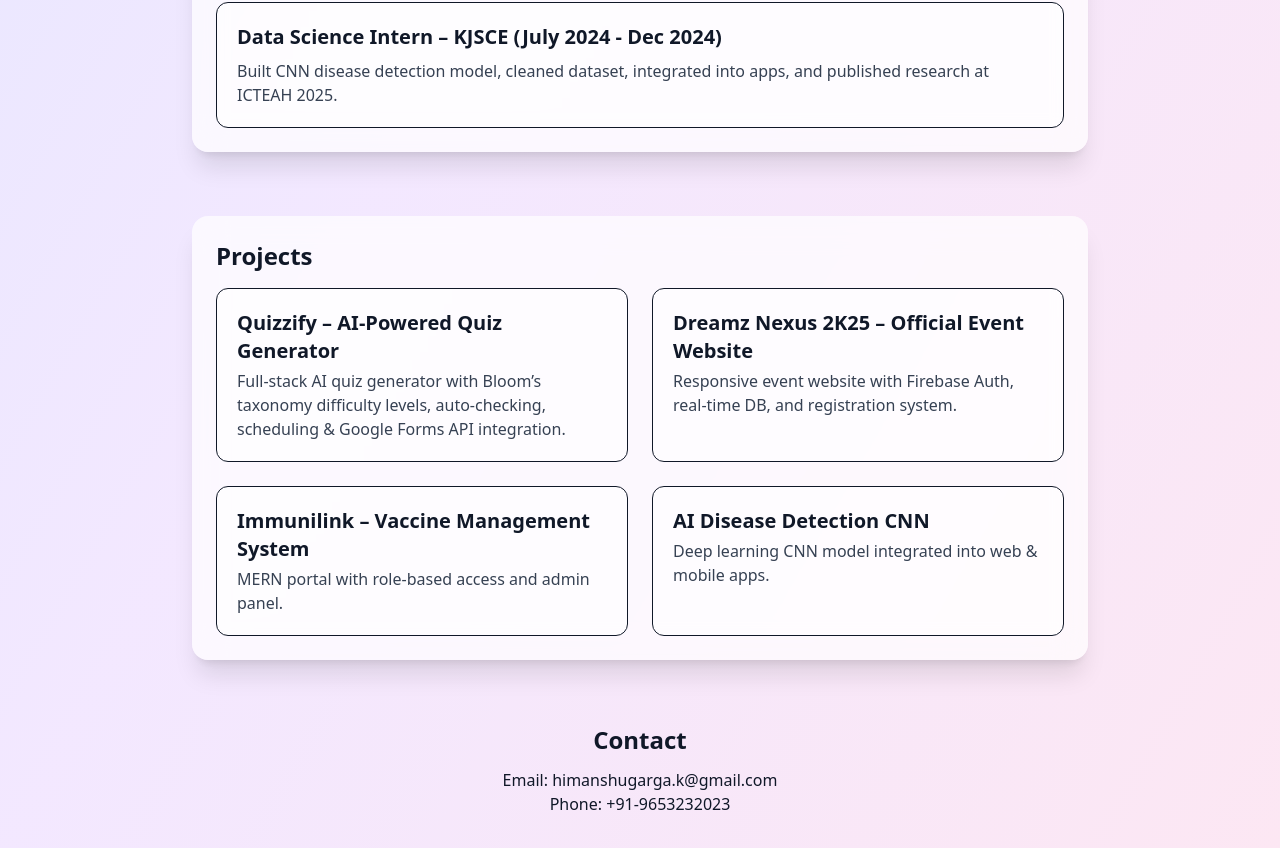
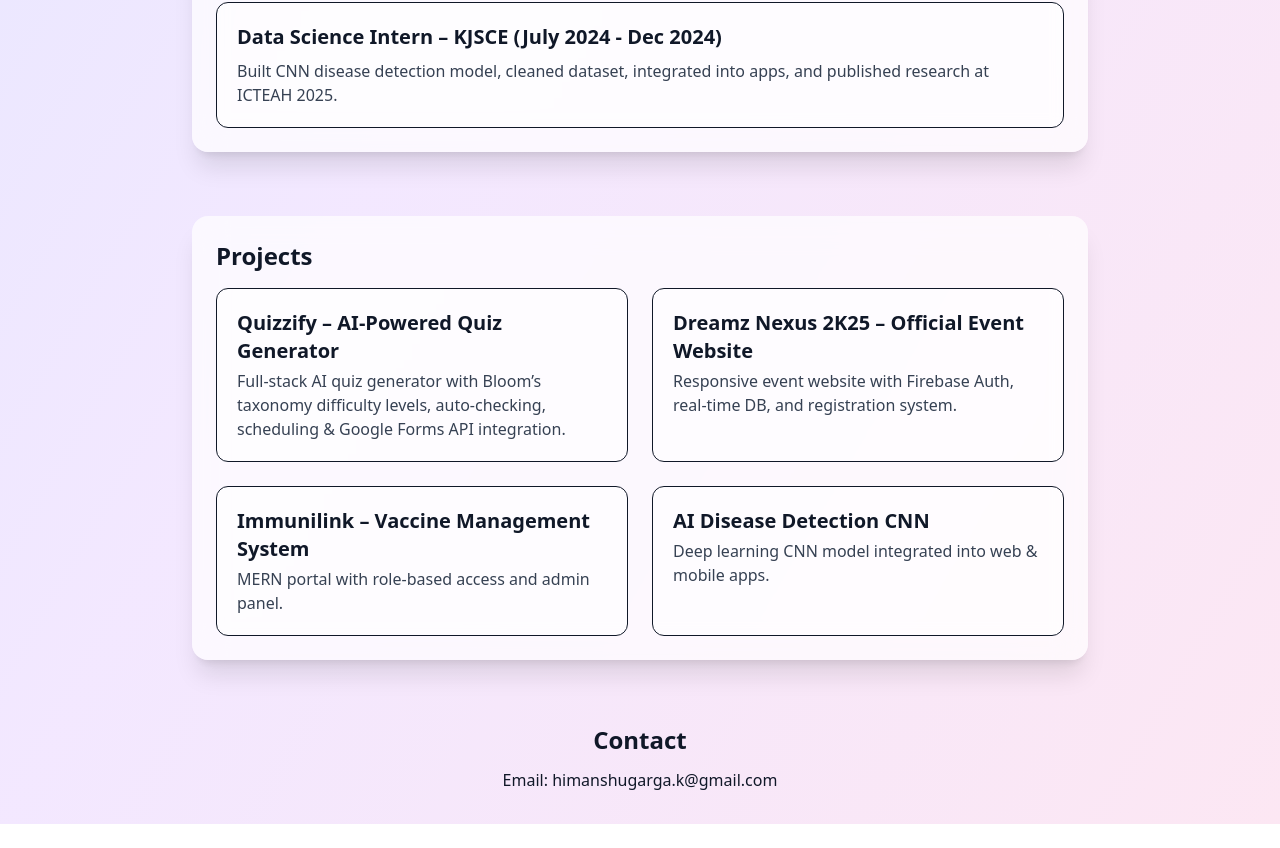
Before and after one commit to Himanshugarg2/portfolio, a React (Vite) app: page / in a window 1280 px wide. Shown: the part 1404-2252 px from the top of the page. After the commit the page ends 2228 px from the top, so only its background shows below. Built offline with nearby package versions, Linux system fonts and the light colour scheme.

Commit message:
Added code

```diff
--- a/src/components/Contact.jsx
+++ b/src/components/Contact.jsx
@@ -3,7 +3,6 @@ export default function Contact() {
     <section className="text-center">
       <h2 className="text-2xl font-semibold mb-3">Contact</h2>
       <p>Email: himanshugarga.k@gmail.com</p>
-      <p>Phone: +91-9653232023</p>
     </section>
   );
 }
```
